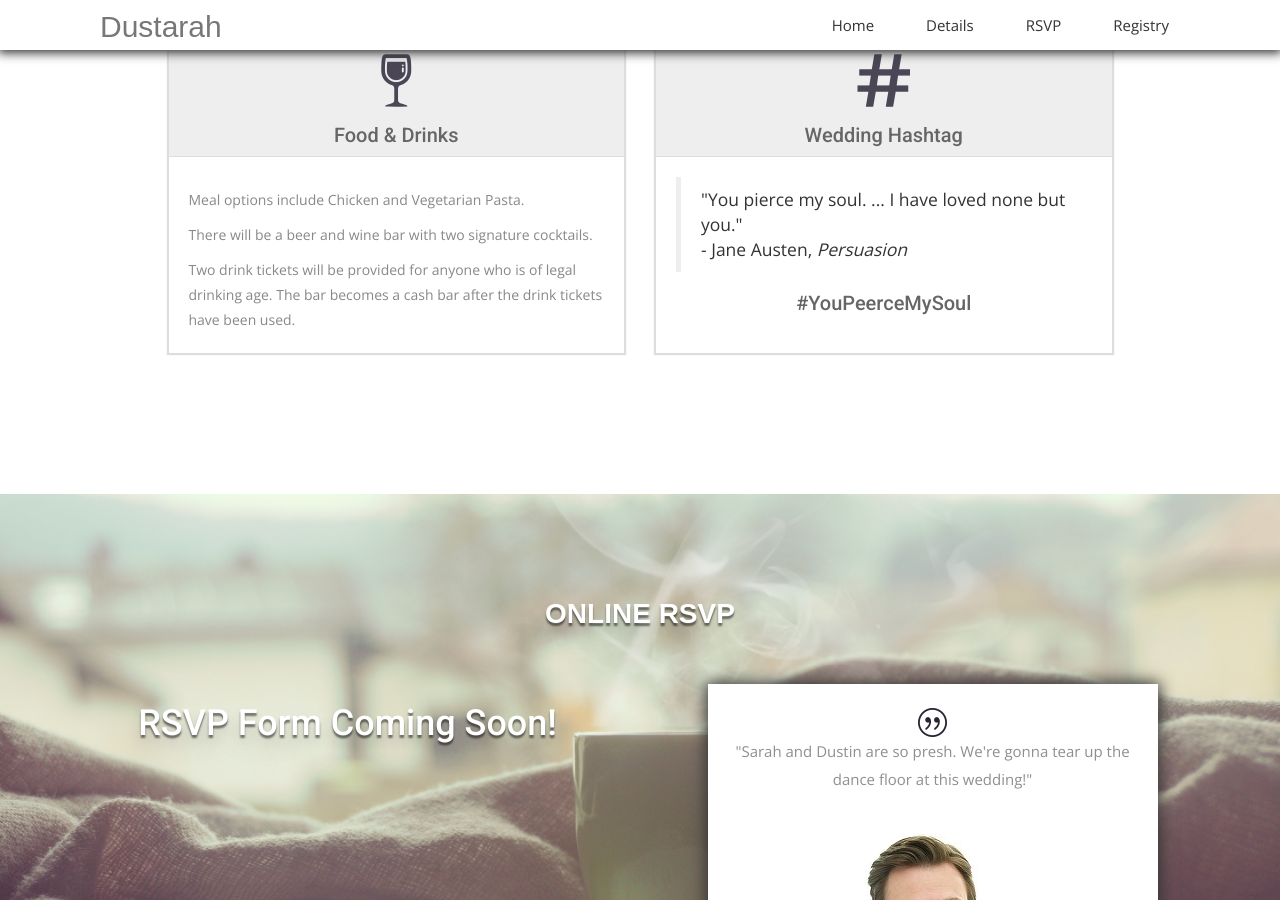
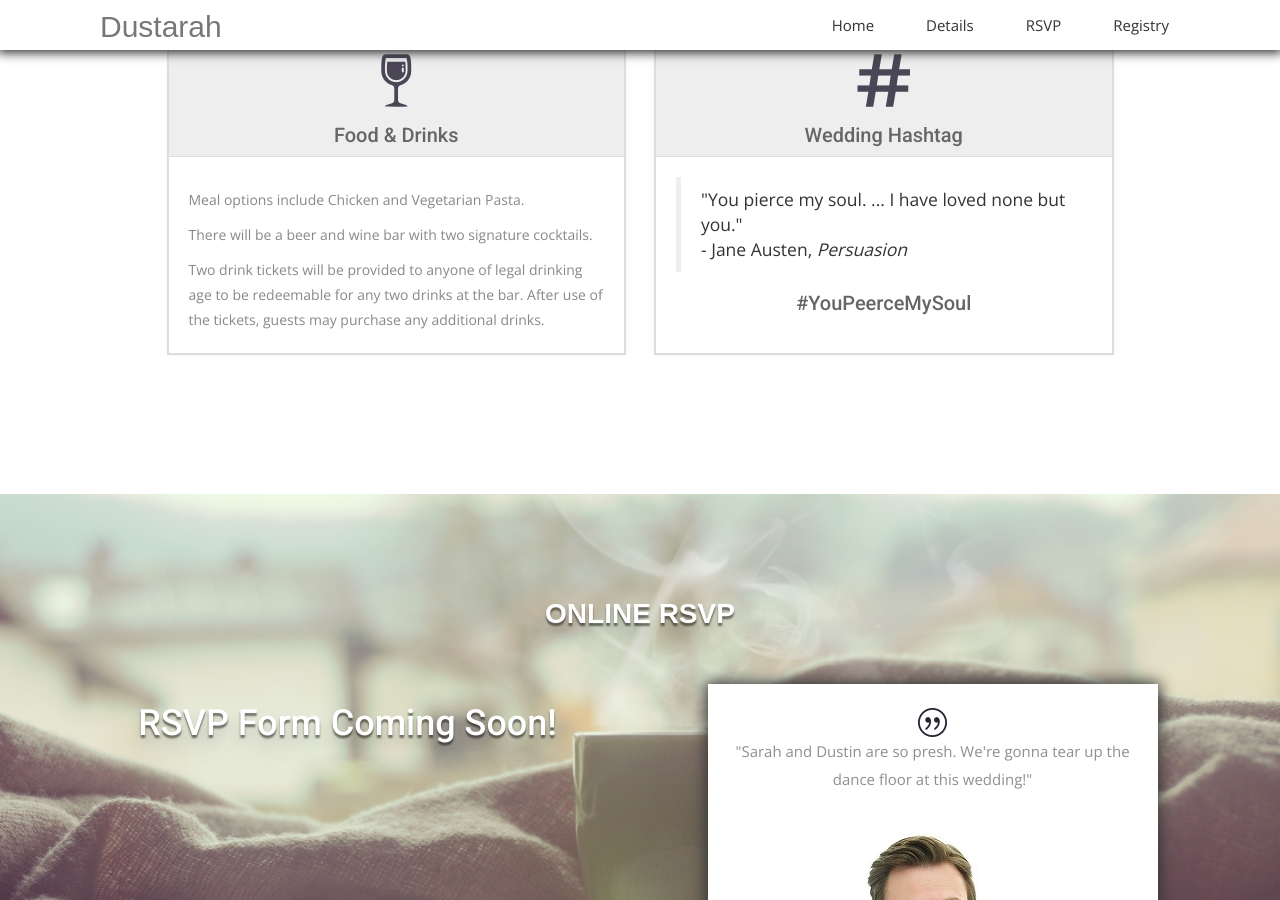
Before and after one commit to dustinpeerce/dustarah, a Jekyll site: the page built from index.html, in a window 1280 px wide and 900 px high, scrolled down 1294 px. Built offline with Jekyll 4.4.1, drawn with Linux system fonts in a browser that asks for light colours; nearby versions of some CDN libraries; some web fonts are replaced.

Commit message:
Replaced cash bar detail with Sarah's

```diff
--- a/index.html
+++ b/index.html
@@ -76,7 +76,7 @@ permalink: /
               There will be a beer and wine bar with two signature cocktails.
             </p>
             <p>
-              Two drink tickets will be provided for anyone who is of legal drinking age. The bar becomes a cash bar after the drink tickets have been used.
+              Two drink tickets will be provided to anyone of legal drinking age to be redeemable for any two drinks at the bar. After use of the tickets, guests may purchase any additional drinks.
             </p>
           </div>
         </div>
```
